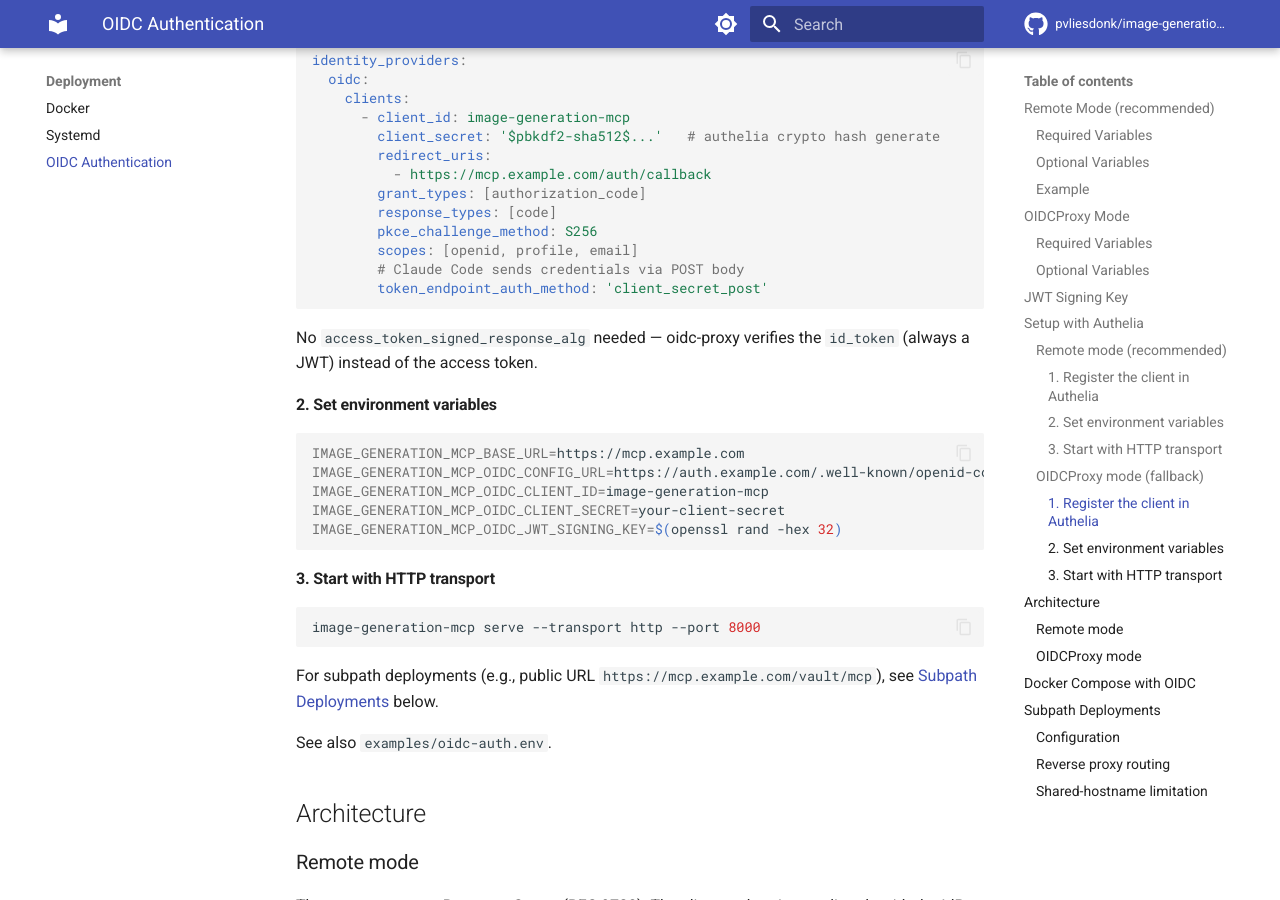
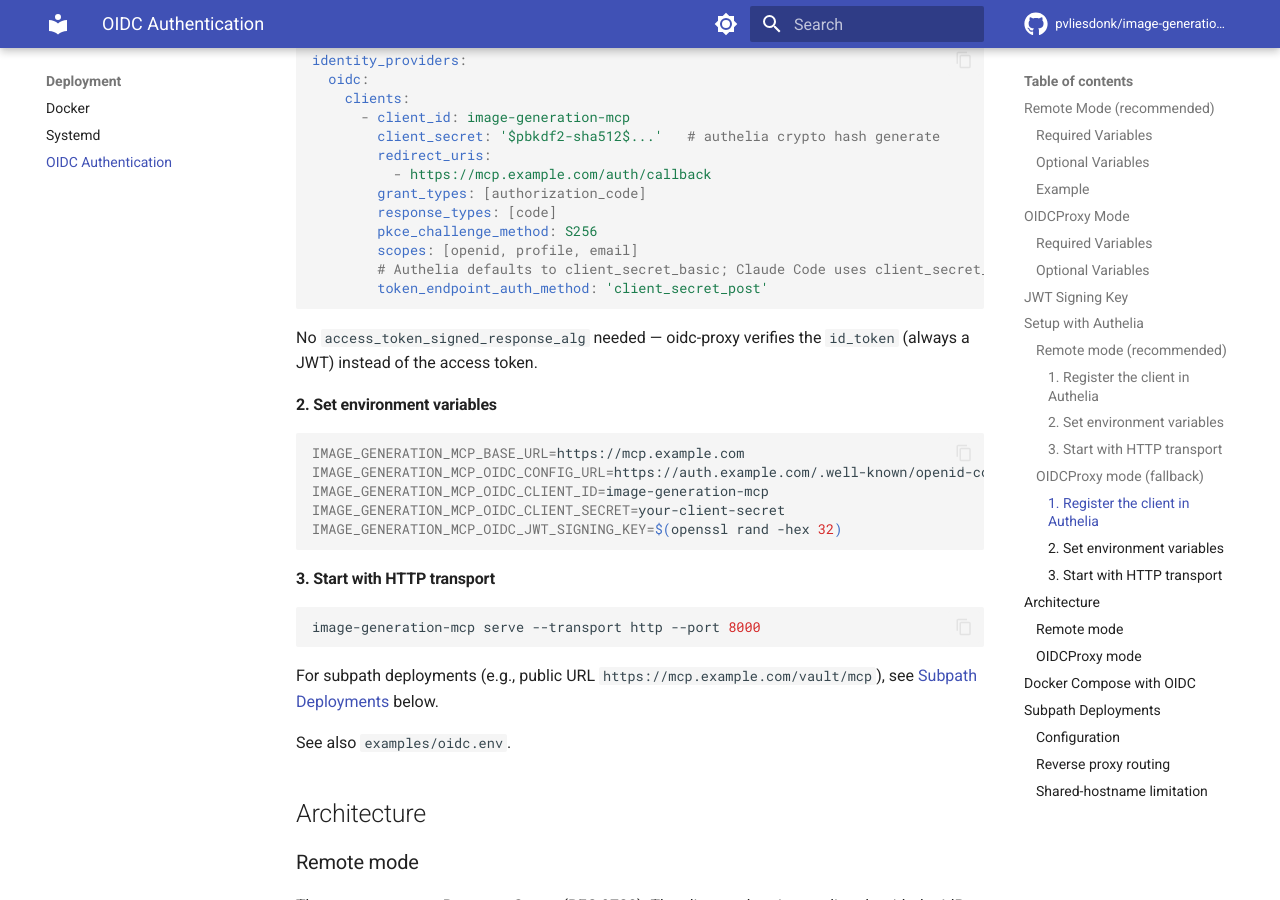
Before and after one commit to pvliesdonk/image-generation-mcp, an MkDocs documentation site: the page built from docs/deployment/oidc.md, in a window 1280 px wide and 900 px high, scrolled down 4894 px. Built offline with MkDocs 1.6.1 and Material for MkDocs 9.7.7, drawn with Linux system fonts in a browser that asks for light colours; comment, search, counter and statistics services are not loaded.

Commit message:
fix: address second round of PR #105 review comments
- Fix examples filename: oidc-auth.env → oidc.env (pre-existing bug)
- Improve oidc-proxy token_endpoint_auth_method comment clarity

Co-Authored-By: Claude Opus 4.6 <noreply@anthropic.com>

````diff
--- a/docs/deployment/oidc.md
+++ b/docs/deployment/oidc.md
@@ -156,7 +156,7 @@ identity_providers:
         response_types: [code]
         pkce_challenge_method: S256
         scopes: [openid, profile, email]
-        # Claude Code sends credentials via POST body
+        # Authelia defaults to client_secret_basic; Claude Code uses client_secret_post
         token_endpoint_auth_method: 'client_secret_post'
 ```
 
@@ -180,7 +180,7 @@ image-generation-mcp serve --transport http --port 8000
 
 For subpath deployments (e.g., public URL `https://mcp.example.com/vault/mcp`), see [Subpath Deployments](#subpath-deployments) below.
 
-See also `examples/oidc-auth.env`.
+See also `examples/oidc.env`.
 
 ## Architecture
 
````
